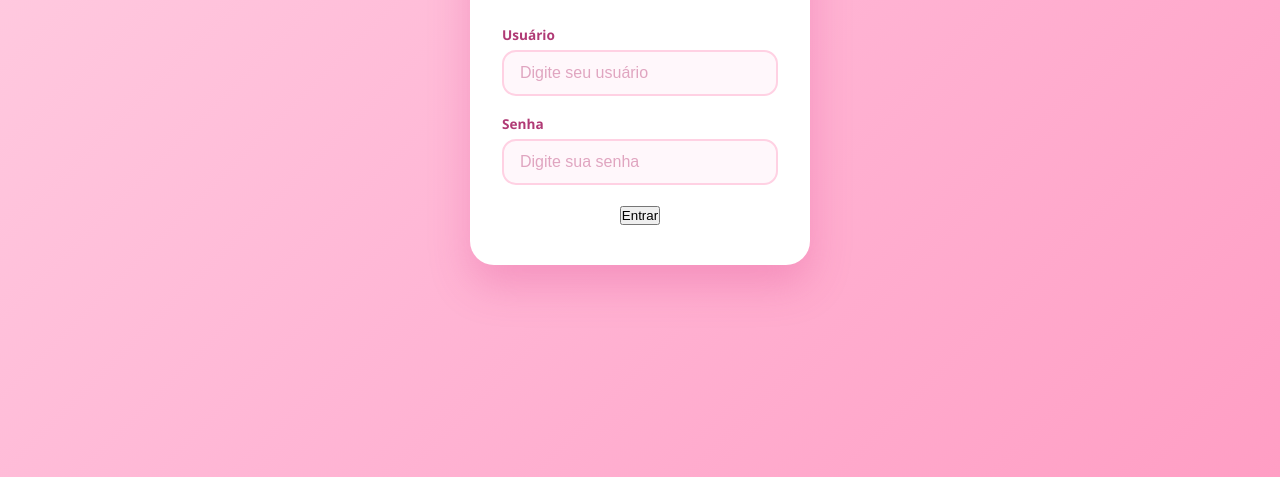
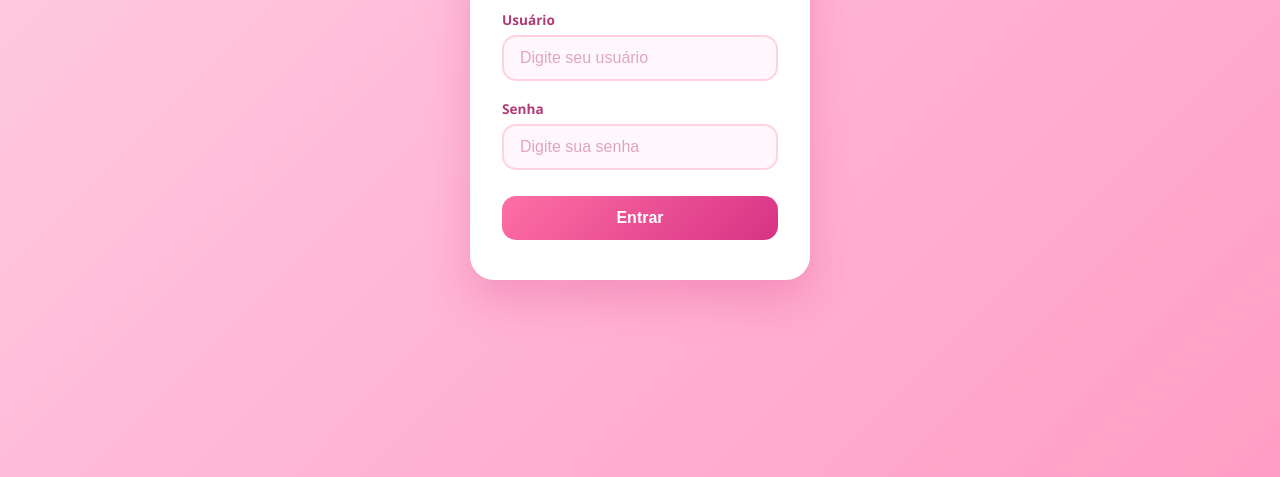
Before and after one commit to ashleyAAR/pagina-login, a plain HTML site: page index.html in a window 1280 px wide. Shown: the part 323-800 px from the top of the page. Drawn offline with Linux system fonts and the light colour scheme.

Commit message:
style: estiliza botao Entrar com gradiente rosa

```diff
--- a/css/style.css
+++ b/css/style.css
@@ -73,3 +73,22 @@ body {
     padding: 32px 20px;
   }
 }
+
+.btn-entrar {
+  width: 100%;
+  margin-top: 8px;
+  padding: 13px;
+  border: none;
+  border-radius: 14px;
+  background: linear-gradient(135deg, #ff6fa5, #d63384);
+  color: #ffffff;
+  font-size: 1rem;
+  font-weight: 700;
+  cursor: pointer;
+  transition: transform 0.15s, box-shadow 0.15s;
+}
+
+.btn-entrar:hover {
+  transform: translateY(-2px);
+  box-shadow: 0 8px 18px rgba(214, 51, 132, 0.4);
+}
```
